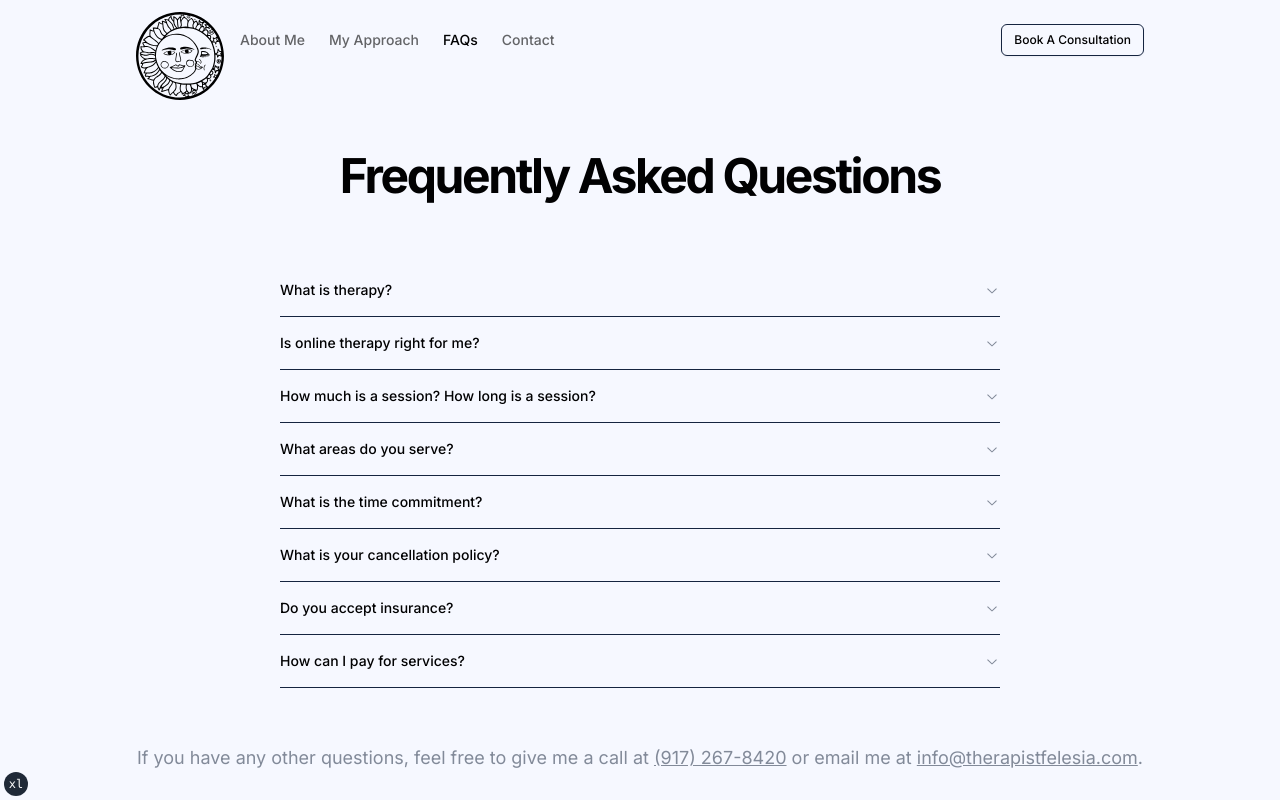
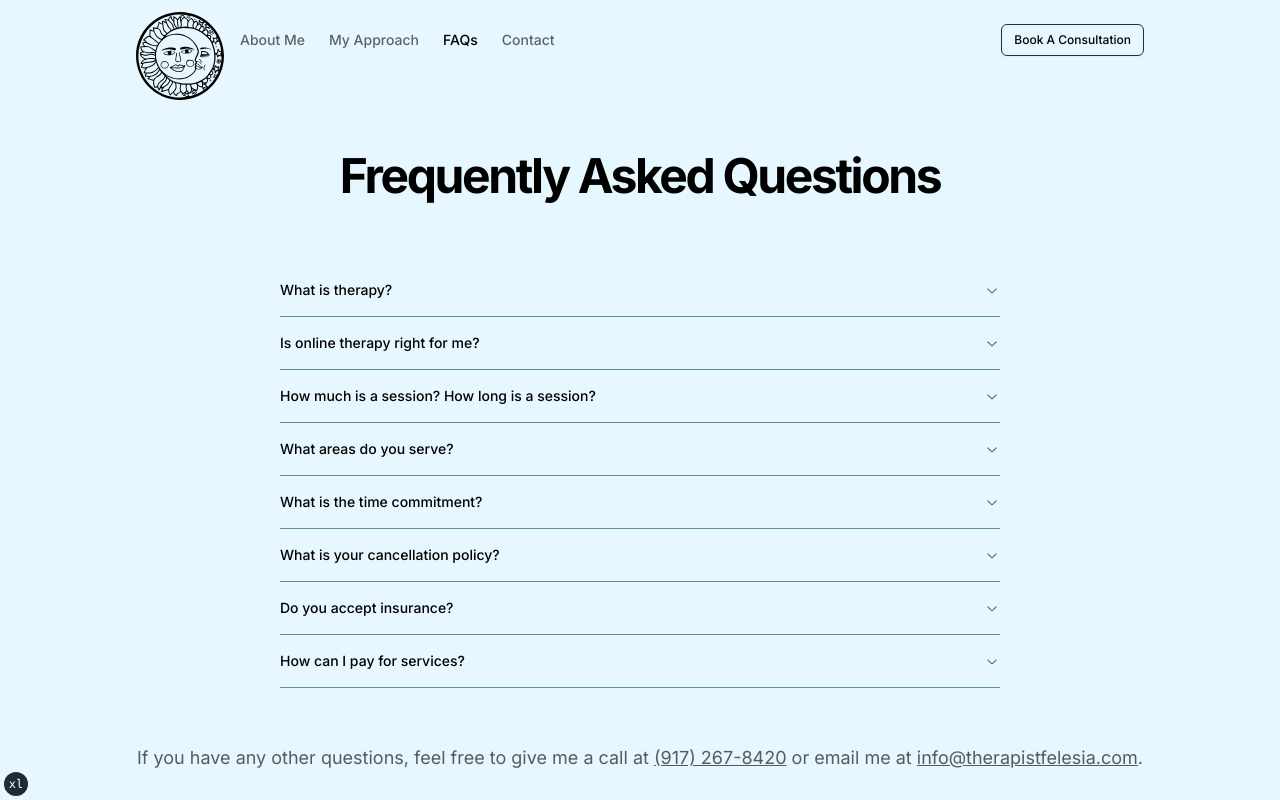
Before and after one commit to jbwashington/felesiarodriguez, a Next.js app: page /faqs in a window 1280 px wide. Shown: the top 800 px of the page. Built offline with nearby package versions, Linux system fonts and the light colour scheme.

Commit message:
updated color scheme

```diff
--- a/app/globals.css
+++ b/app/globals.css
@@ -11,32 +11,60 @@
 @layer base {
   :root {
     --gradient: #209cff;
-    --background: 228 98.75% 98.28%;
-    --foreground: 228 7.5% 0.56%;
-    --muted: 220 50% 16.8%;
-    --muted-foreground: 220 10% 55.6%;
-    --popover: 220 45% 7.280000000000001%;
-    --popover-foreground: 220 10% 97.8%;
-    --card: 220 45% 7.280000000000001%;
-    --card-foreground: 220 10% 97.8%;
-    --border: 220 50% 16.8%;
-    --input: 220 50% 16.8%;
-    --primary: 220 100% 56%;
-    --primary-foreground: 220 10% 5.6000000000000005%;
-    --secondary: 220 50% 16.8%;
-    --secondary-foreground: 220 10% 97.8%;
-    --accent: 220 50% 16.8%;
-    --accent-foreground: 220 10% 97.8%;
-    --destructive: 0 62.8% 30.6%;
-    --destructive-foreground: 220 10% 97.8%;
-    --ring: 220 100% 56%;
-    --radius: 0.5rem;
+  --background: 198.6 100% 95%;
+  --foreground: 198.6 5% 0%;
+  --card: 198.6 50% 90%;
+  --card-foreground: 198.6 5% 10%;
+  --popover: 198.6 100% 95%;
+  --popover-foreground: 198.6 100% 0%;
+  --primary: 198.6 88.7% 48.4%;
+  --primary-foreground: 0 0% 100%;
+  --secondary: 198.6 30% 70%;
+  --secondary-foreground: 0 0% 0%;
+  --muted: 160.6 30% 85%;
+  --muted-foreground: 198.6 5% 35%;
+  --accent: 160.6 30% 80%;
+  --accent-foreground: 198.6 5% 10%;
+  --destructive: 0 100% 30%;
+  --destructive-foreground: 198.6 5% 90%;
+  --border: 198.6 30% 50%;
+  --input: 198.6 30% 18%;
+  --ring: 198.6 88.7% 48.4%;
+  --radius: 0.5rem;
     --chart-1: 12 76% 61%;
     --chart-2: 173 58% 39%;
     --chart-3: 197 37% 24%;
     --chart-4: 43 74% 66%;
     --chart-5: 27 87% 67%;
   }
+.dark {
+  --background: 198.6 50% 5%;
+  --foreground: 198.6 5% 90%;
+  --card: 198.6 50% 0%;
+  --card-foreground: 198.6 5% 90%;
+  --popover: 198.6 50% 5%;
+  --popover-foreground: 198.6 5% 90%;
+  --primary: 198.6 88.7% 48.4%;
+  --primary-foreground: 0 0% 100%;
+  --secondary: 198.6 30% 10%;
+  --secondary-foreground: 0 0% 100%;
+  --muted: 160.6 30% 15%;
+  --muted-foreground: 198.6 5% 60%;
+  --accent: 160.6 30% 15%;
+  --accent-foreground: 198.6 5% 90%;
+  --destructive: 0 100% 30%;
+  --destructive-foreground: 198.6 5% 90%;
+  --border: 198.6 30% 18%;
+  --input: 198.6 30% 18%;
+  --ring: 198.6 88.7% 48.4%;
+  --radius: 0.5rem;
+    --chart-1: 12 76% 61%;
+    --chart-2: 173 58% 39%;
+    --chart-3: 197 37% 24%;
+    --chart-4: 43 74% 66%;
+    --chart-5: 27 87% 67%;
+ }
+
 }
 
 @layer base {
--- a/components/layout/booking-form.tsx
+++ b/components/layout/booking-form.tsx
@@ -14,23 +14,23 @@ export const BookingForm = () => {
                 // https://github.com/calcom/cal.com/blob/b0ca7dae1a17f897e34b83c990f30ab65f615ee0/packages/config/tailwind-preset.js#L69
                 cssVarsPerTheme: {
                     light: {
-                        "cal-brand": "hsl(220 100% 56%)", // primary
-                        "cal-text": "hsl(228 7.5% 0.56%)", // foreground
-                        "cal-text-emphasis": "hsl(220 10% 97.8%;)", // accent-foreground
-                        "cal-text-muted": "hsl(220 10% 55.6%)", // muted-foreground
-                        "cal-bg": "hsl(228 98.75% 98.28%)", // background
-                        "cal-bg-emphasis": "hsl(220 50% 16.8%)", // accent
-                        "cal-bg-muted": "hsl(220 50% 16.8%)", // muted
+                        "cal-brand": "hsl(198.6 88.7% 48.4%)", // primary
+                        "cal-text": "hsl(198.6 5% 0%)", // foreground
+                        "cal-text-emphasis": "hsl(198.6 5% 10%)", // accent-foreground
+                        "cal-text-muted": "hsl(198.6 5% 35%)", // muted-foreground
+                        "cal-bg": "hsl(198.6 100% 95%)", // background
+                        "cal-bg-emphasis": "hsl(160.6 30% 80%)", // accent
+                        "cal-bg-muted": "hsl(160.6 30% 85%)", // muted
                         scrollbar: "rounded",
                     },
                     dark: {
-                        "cal-brand": "hsl(220 100% 56%)", // primary
-                        "cal-text": "hsl(228 7.5% 0.56%)", // foreground
-                        "cal-text-emphasis": "hsl(220 10% 97.8%;)", // accent-foreground
-                        "cal-text-muted": "hsl(220 10% 55.6%)", // muted-foreground
-                        "cal-bg": "hsl(228 98.75% 98.28%)", // background
-                        "cal-bg-emphasis": "hsl(228 98.75% 98.28%)", // accent
-                        "cal-bg-muted": "hsl(228 98.75% 98.28%)", // muted
+                        "cal-brand": "hsl(198.6 88.7% 48.4%)", // primary
+                        "cal-text": "hsl(198.6 5% 0%)", // foreground
+                        "cal-text-emphasis": "hsl(198.6 5% 10%)", // accent-foreground
+                        "cal-text-muted": "hsl(198.6 5% 35%)", // muted-foreground
+                        "cal-bg": "hsl(198.6 100% 95%)", // background
+                        "cal-bg-emphasis": "hsl(160.6 30% 80%)", // accent
+                        "cal-bg-muted": "hsl(160.6 30% 85%)", // muted
                         scrollbar: "rounded",
                     },
                 },
--- a/components/layout/theme-provider.tsx
+++ /dev/null
@@ -1,9 +0,0 @@
-"use client"
-
-import * as React from "react"
-import { ThemeProvider as NextThemesProvider } from "next-themes"
-import { ThemeProviderProps } from "next-themes/dist/types"
-
-export function ThemeProvider({ children, ...props }: ThemeProviderProps) {
-  return <NextThemesProvider {...props}>{children}</NextThemesProvider>
-}
```
